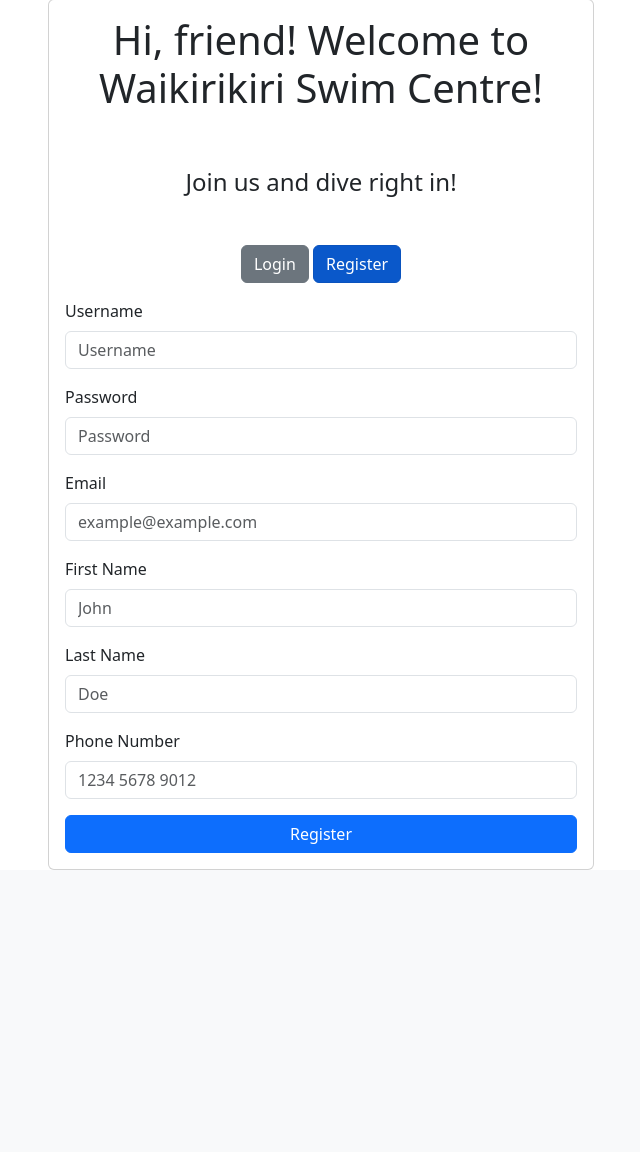
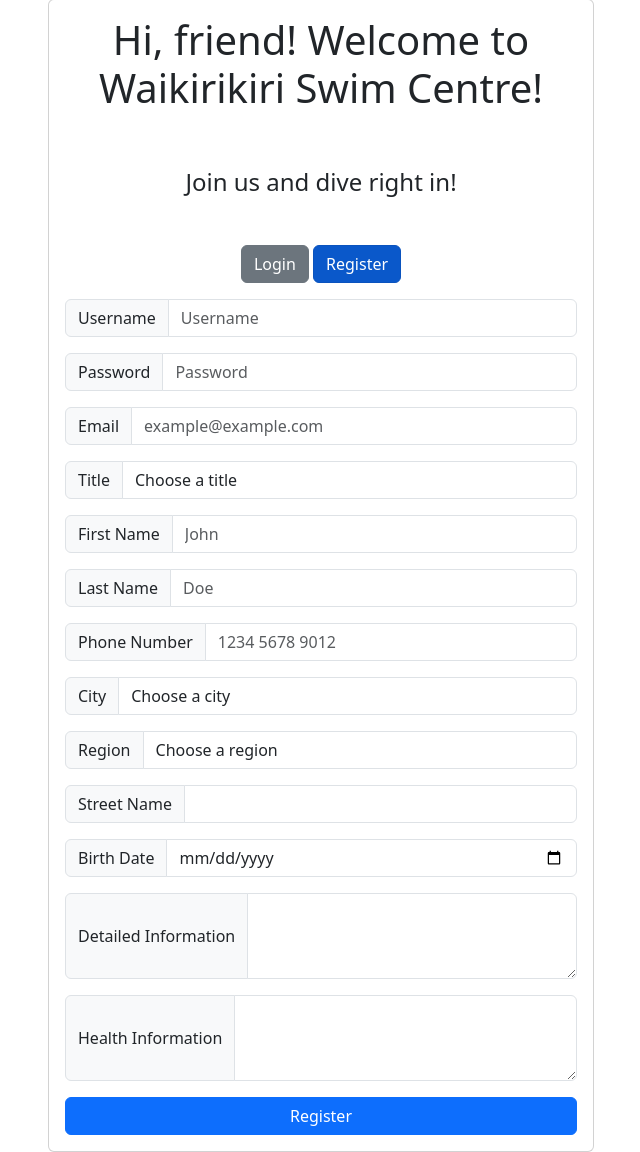
Before and after one commit to gaon5/swimapp, a Flask app: page /register in a window 1280 px wide. Shown: the part 105-1257 px from the top of the page, without its empty margins (319-959 px from the left). Before the commit the page ends 975 px from the top, so only its background shows below. Run offline with Flask 3, Linux system fonts and the light colour scheme; data comes from the database, SQL or seed files in the repository; data that the repository does not hold is empty.

Commit message:
update register
incorporate all column information

```diff
--- a/app.py
+++ b/app.py
@@ -1,5 +1,5 @@
 from flask import Flask, url_for, request, redirect, render_template, session
-from datetime import datetime
+from datetime import datetime, date
 import mysql.connector
 import config
 import math
@@ -130,26 +130,45 @@ def logout():
 
 @app.route('/register', methods=['GET', 'POST'])
 def register():
-    """
-    Handle user registration:
-    1. Validate POST data and ensure all necessary fields are present.
-    2. Check the database to ensure no existing accounts share the same email or username.
-    3. Validate email, password, and username formats using regex.
-    4. If everything checks out, hash the password and insert the user into the database.
-    5. Also insert the member's additional information (like first name, last name, phone number).
+    """Handle user registration."""
 
-    """
     msg = ''
 
+    if request.method == 'GET':
+        with get_cursor() as cursor:
+            cursor.execute('SELECT * FROM title')
+            titles = cursor.fetchall()
+
+            cursor.execute('SELECT * FROM city')
+            cities = cursor.fetchall()
+
+            cursor.execute('SELECT * FROM region')
+            regions = cursor.fetchall()
+
+        return render_template('register.html', msg=msg, titles=titles, cities=cities, regions=regions)
+
     if request.method == 'POST':
-        # Ensure necessary fields are present
-        fields = ['username', 'password', 'email', 'first_name', 'last_name', 'phone_number']
-        if not all(field in request.form for field in fields):
-            return render_template('register.html', msg="Please fill out the form!")
+        required_fields = [
+            'username', 'password', 'email', 'title_id', 'first_name', 'last_name',
+            'phone_number', 'city_id', 'region_id', 'street_name', 'birth_date'
+        ]
+        optional_fields = ['detailed_information', 'health_information']
 
-        username, password, email, first_name, last_name, phone_number= (request.form[field] for field in fields)
+        # Ensure all necessary fields are present
+        if not all(request.form.get(field) for field in required_fields):
+            msg = "Please fill out all required fields!"
+            return render_template('register.html', msg=msg)
 
-        # Check criteria
+        values = {field: request.form[field] for field in required_fields}
+        for field in optional_fields:
+            values[field] = request.form.get(field, None)
+
+        username = values['username'].capitalize()
+        password = values['password']
+        email = values['email']
+        first_name = values['first_name'].capitalize()
+        last_name = values['last_name'].capitalize()
+
         with get_cursor() as cursor:
             cursor.execute('SELECT email, username FROM user_account WHERE email = %s OR username = %s', (email, username))
             existing_data = cursor.fetchone()
@@ -164,22 +183,32 @@ def register():
                 msg = 'Invalid email address!'
             elif not re.match(r'^(?=.*[A-Za-z])(?=.*\d)[A-Za-z\d]{8,}$', password):
                 msg = 'Password must contain at least 8 characters, one letter and one number!'
-            elif not re.match(r'[A-Za-z0-9]+', username):
-                msg = 'Username must contain only characters and numbers!'
+            elif not re.match(r'^(?=.*[A-Za-z])(?=.*\d)[A-Za-z\d]{8,}$', username):
+                msg = 'Username must be at least 8 characters long and contain both characters and numbers!'
+            elif not first_name.isalpha() or not last_name.isalpha():
+                msg = 'First name and Last name must only contain letters!'
+            elif not re.match(r'^\d{4}-\d{2}-\d{2}$', values['birth_date']):
+                msg = 'Birth date must be in the format YYYY-MM-DD!'
             else:
-                salt = bcrypt.gensalt()
-                hashed = bcrypt.hashpw(password.encode('utf-8'), salt)
+                # Validate that the provided birth date is in the past
+                input_date = datetime.strptime(values['birth_date'], '%Y-%m-%d').date()
+                if input_date > datetime.today().date():
+                    msg = 'Please provide a valid birth date. The date cannot be in the future.'
+                else:
+                    # Calculate the date in Python
+                    register_date = datetime.today().date()
+                    hashed = bcrypt.hashpw(password.encode('utf-8'), bcrypt.gensalt())
+                    cursor.execute('INSERT INTO user_account (username, password, email, is_member, register_date) VALUES (%s, %s, %s, 1, %s )', (username, hashed, email, register_date))
+                    cursor.execute('SELECT user_id from user_account WHERE username = %s', (username,))
+                    user_id = cursor.fetchone()[0]
+                    cursor.execute('INSERT INTO member (user_id, title_id, first_name, last_name, phone_number, detailed_information, city_id, region_id, street_name, birth_date, health_information, state) VALUES (%s, %s, %s, %s, %s, %s, %s, %s, %s, %s, %s, %s)',
+                ( user_id, values['title_id'], values['first_name'], values['last_name'],
+                values['phone_number'], values['detailed_information'], values['city_id'],
+                values['region_id'], values['street_name'], values['birth_date'], values['health_information'], 1))
+                    msg = 'You have successfully registered!'
 
-                cursor.execute('INSERT INTO user_account (username, password, email, is_member) VALUES (%s, %s, %s, 1)', (username, hashed, email))
-                cursor.execute('SELECT user_id from user_account WHERE username = %s', (username,))
-                user_id = cursor.fetchone()[0]
+        return render_template('register.html', msg=msg)
 
-                cursor.execute('INSERT INTO member (user_id, first_name, last_name, phone_number) VALUES (%s, %s, %s, %s)', (user_id, first_name, last_name, phone_number))
-                cursor.close()
-
-                msg = 'You have successfully registered!'
-
-    return render_template('register.html', msg=msg)
 
 
 if __name__ == '__main__':
--- a/templates/register.html
+++ b/templates/register.html
@@ -17,40 +17,91 @@
                     </div>
                     <form action="{{ url_for('register') }}" method="post" autocomplete="off">
 
-                        <div class="mb-3">
-                            <label for="username" class="form-label">
-                                <i class="fas fa-user"></i> Username <i class="fas fa-info-circle"  data-bs-placement="right" title="Username must contain only characters and numbers."></i>
+                        <div class="input-group mb-3">
+                            <label for="username" class="input-group-text">
+                                <i class="fas fa-user"></i> Username
                             </label>
                             <input type="text" class="form-control" name="username" id="username" placeholder="Username" required>
                         </div>
 
-                        <div class="mb-3">
-                            <label for="password" class="form-label">
-                                <i class="fas fa-lock"></i> Password <i class="fas fa-info-circle"  data-bs-placement="right" title="Password must contain at least 8 characters, one letter, and one number."></i>
+                        <div class="input-group mb-3">
+                            <label for="password" class="input-group-text">
+                                <i class="fas fa-lock"></i> Password
                             </label>
                             <input type="password" class="form-control" name="password" id="password" placeholder="Password" required>
                         </div>
 
-                        <div class="mb-3">
-                            <label for="email" class="form-label">
-                                <i class="fas fa-envelope"></i> Email <i class="fas fa-info-circle"  data-bs-placement="right" title="Enter a valid email address."></i>
+                        <div class="input-group mb-3">
+                            <label for="email" class="input-group-text">
+                                <i class="fas fa-envelope"></i> Email
                             </label>
                             <input type="email" class="form-control" name="email" id="email" placeholder="example@example.com" required>
                         </div>
 
-                        <div class="mb-3">
-                            <label for="first_name" class="form-label"><i class="fas fa-user"></i> First Name</label>
+                        <div class="input-group mb-3">
+                            <label for="title_id" class="input-group-text">Title</label>
+                            <select class="form-control" name="title_id" id="title_id" required>
+                                <option value="">Choose a title</option>
+                                {% for title in titles %}
+                                    <option value="{{ title[0] }}">{{ title[1] }}</option>
+                                {% endfor %}
+                            </select>
+                        </div>
+
+                        <div class="input-group mb-3">
+                            <label for="first_name" class="input-group-text"><i class="fas fa-user"></i> First Name</label>
                             <input type="text" class="form-control" name="first_name" id="first_name" placeholder="John" required>
                         </div>
 
-                        <div class="mb-3">
-                            <label for="last_name" class="form-label"><i class="fas fa-user"></i> Last Name</label>
+                        <div class="input-group mb-3">
+                            <label for="last_name" class="input-group-text"><i class="fas fa-user"></i> Last Name</label>
                             <input type="text" class="form-control" name="last_name" id="last_name" placeholder="Doe" required>
                         </div>
 
-                        <div class="mb-3">
-                            <label for="phone_number" class="form-label"><i class="fas fa-phone"></i> Phone Number</label>
+                        <div class="input-group mb-3">
+                            <label for="phone_number" class="input-group-text"><i class="fas fa-phone"></i> Phone Number</label>
                             <input type="tel" pattern="\d{4} \d{4} \d{4}" class="form-control" name="phone_number" id="phone_number" placeholder="1234 5678 9012" required>
+                        </div>
+
+
+                        <div class="input-group mb-3">
+                            <label for="city_id" class="input-group-text">City</label>
+                            <select class="form-control" name="city_id" id="city_id" required>
+                                <option value="">Choose a city</option>
+                                {% for city in cities %}
+                                    <option value="{{ city[0] }}">{{ city[1] }}</option>
+                                {% endfor %}
+                            </select>
+                        </div>
+
+                        <div class="input-group mb-3">
+                            <label for="region_id" class="input-group-text">Region</label>
+                            <select class="form-control" name="region_id" id="region_id" required>
+                                <option value="">Choose a region</option>
+                                {% for region in regions %}
+                                    <option value="{{ region[0] }}">{{ region[2] }}</option>
+                                {% endfor %}
+                            </select>
+                        </div>
+
+                        <div class="input-group mb-3">
+                            <label for="street_name" class="input-group-text">Street Name</label>
+                            <input type="text" class="form-control" name="street_name" id="street_name" required>
+                        </div>
+
+                        <div class="input-group mb-3">
+                            <label for="birth_date" class="input-group-text">Birth Date</label>
+                            <input type="date" class="form-control" name="birth_date" id="birth_date" required>
+                        </div>
+
+                        <div class="input-group mb-3">
+                            <label for="detailed_information" class="input-group-text">Detailed Information</label>
+                            <textarea class="form-control" name="detailed_information" id="detailed_information" rows="3"></textarea>
+                        </div>
+
+                        <div class="input-group mb-3">
+                            <label for="health_information" class="input-group-text">Health Information</label>
+                            <textarea class="form-control" name="health_information" id="health_information" rows="3"></textarea>
                         </div>
 
                         <div class="msg">{{ msg }}</div>
@@ -64,6 +115,4 @@
     </div>
 </div>
 
-
-
 {% endblock %}
```
